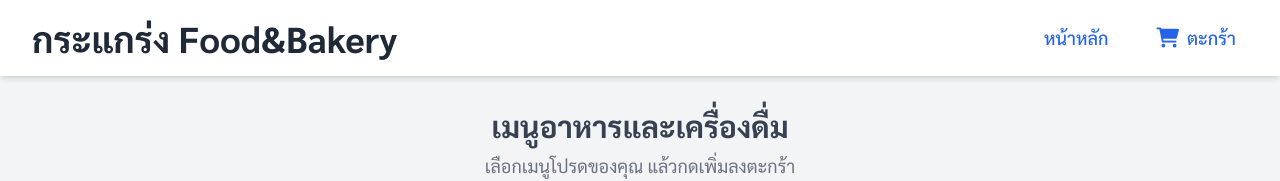
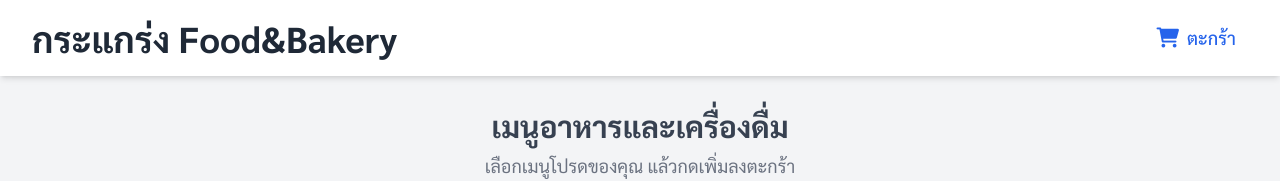
Before and after one commit to satida1997/hotel, a plain HTML site: page index.html in a window 1280 px wide. Shown: the top 181 px of the page. Drawn offline with nearby package versions, Linux system fonts and the light colour scheme; some packages are replaced by stand-ins of ours; a script that the page names is missing.

Commit message:
Update index.html

```diff
--- a/index.html
+++ b/index.html
@@ -183,7 +183,6 @@
         <h1 class="text-2xl sm:text-3xl md:text-4xl font-bold text-gray-800">กระแกร่ง Food&Bakery</h1>
         <!-- Navigation Links - increased padding for better touch target -->
         <nav class="flex space-x-4 md:space-x-6">
-            <a href="#" class="text-blue-600 hover:text-blue-800 text-lg font-medium transition duration-200 py-2 px-3 rounded-md" onclick="window.location.reload(); return false;">หน้าหลัก</a>
             <!-- ปุ่มตะกร้าใน Header - increased padding for better touch target -->
             <a href="#" onclick="showCartModal(); return false;" class="text-blue-600 hover:text-blue-800 text-lg font-medium transition duration-200 flex items-center py-2 px-3 rounded-md">
                 <i class="fas fa-shopping-cart mr-2 text-xl"></i> ตะกร้า <span id="headerCartItemCount" class="ml-1 px-2 py-0.5 bg-red-500 text-white text-xs rounded-full" style="display:none;">0</span>
```
